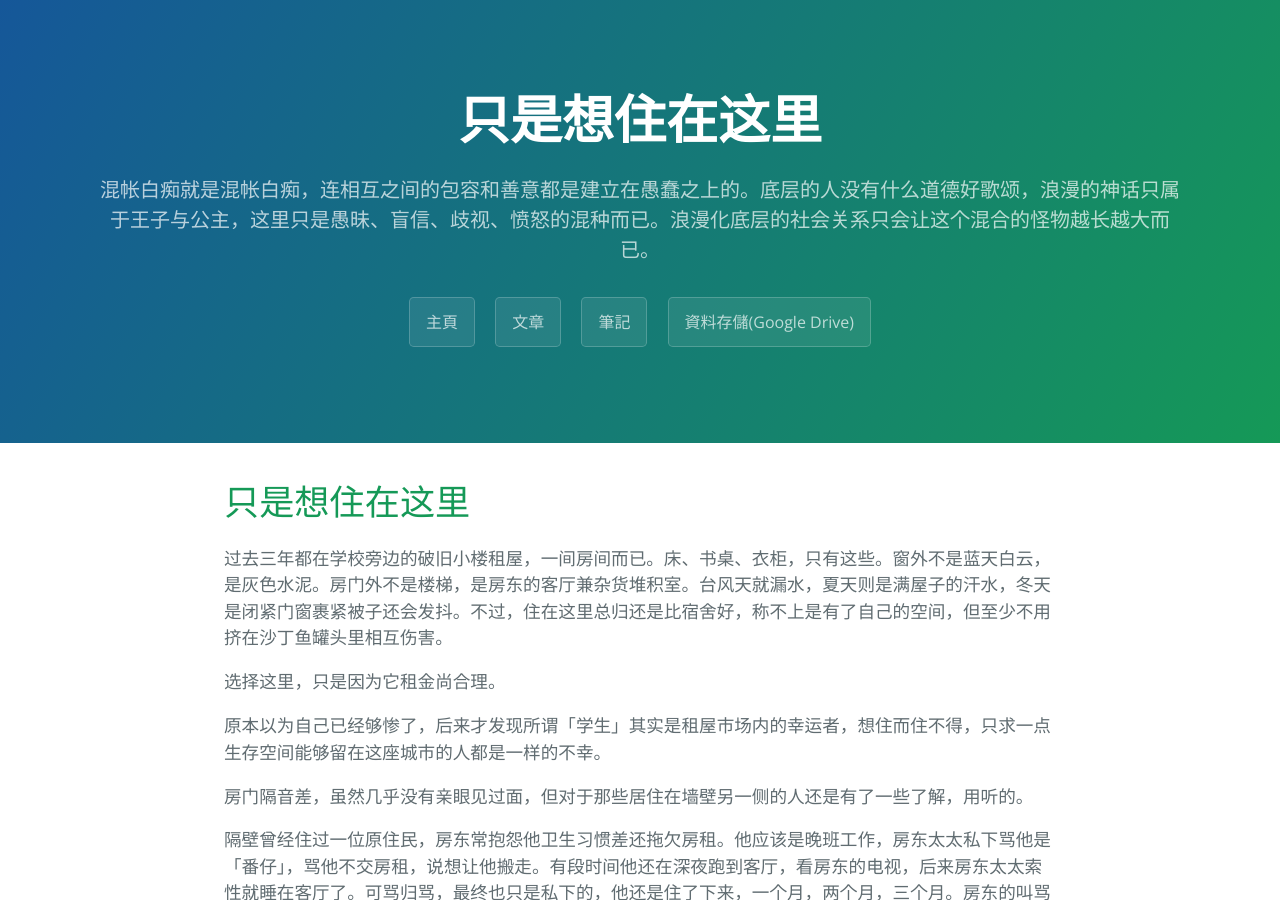
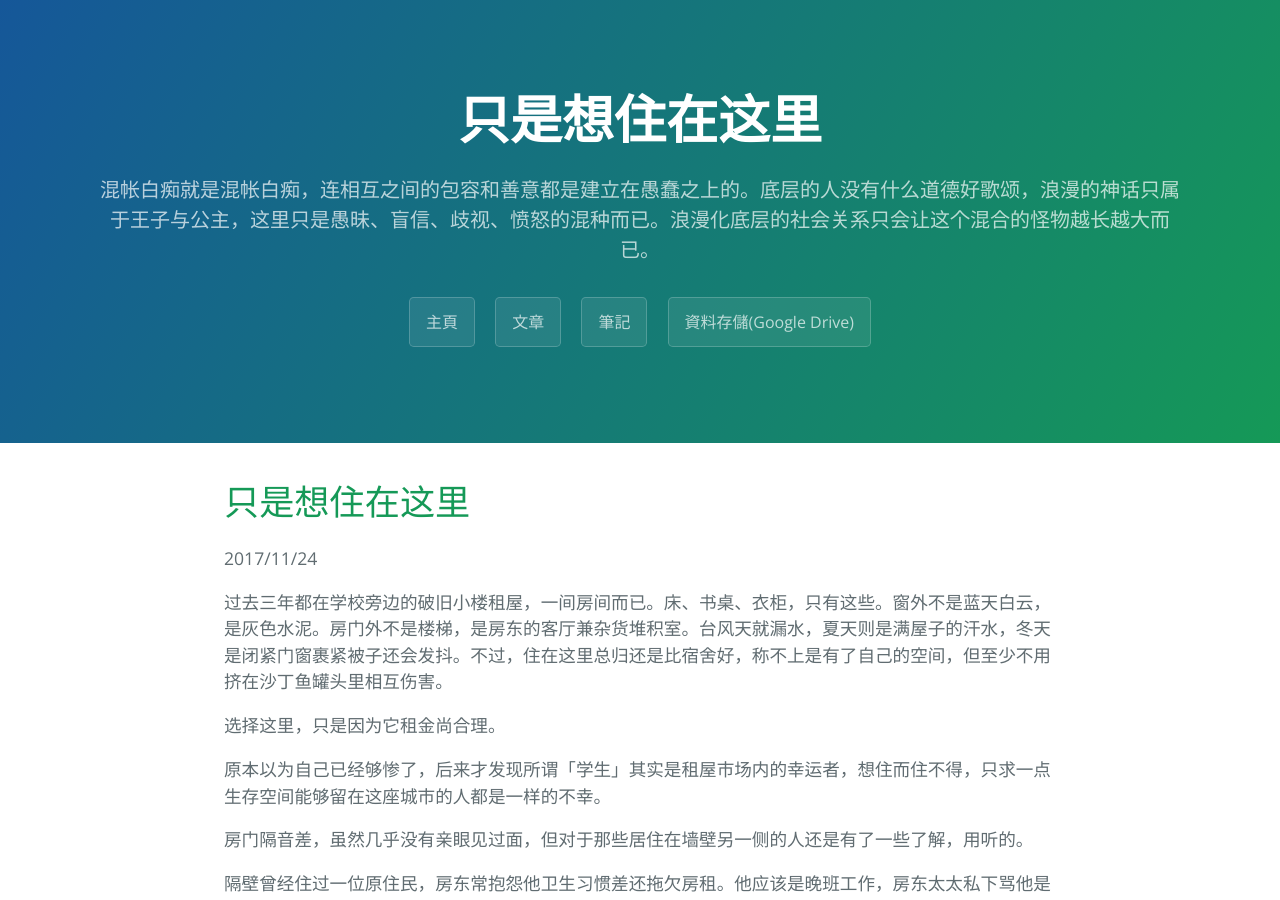
Before and after one commit to p-library/b614103080, a Jekyll site: the page built from _posts/2017-11-24-只是想住在这里.md, in a window 1280 px wide and 900 px high. Built offline with Jekyll 4.4.1, drawn with Linux system fonts in a browser that asks for light colours.

Commit message:
Update 2017-11-24-只是想住在这里.md

```diff
--- a/_posts/2017-11-24-只是想住在这里.md
+++ b/_posts/2017-11-24-只是想住在这里.md
@@ -6,7 +6,7 @@ description: 混帐白痴就是混帐白痴，连相互之间的包容和善意
 
 # 只是想住在这里
 
-{{ post.date | date:"%Y-%m-%d" }}
+2017/11/24
 
 过去三年都在学校旁边的破旧小楼租屋，一间房间而已。床、书桌、衣柜，只有这些。窗外不是蓝天白云，是灰色水泥。房门外不是楼梯，是房东的客厅兼杂货堆积室。台风天就漏水，夏天则是满屋子的汗水，冬天是闭紧门窗裹紧被子还会发抖。不过，住在这里总归还是比宿舍好，称不上是有了自己的空间，但至少不用挤在沙丁鱼罐头里相互伤害。
 
```
